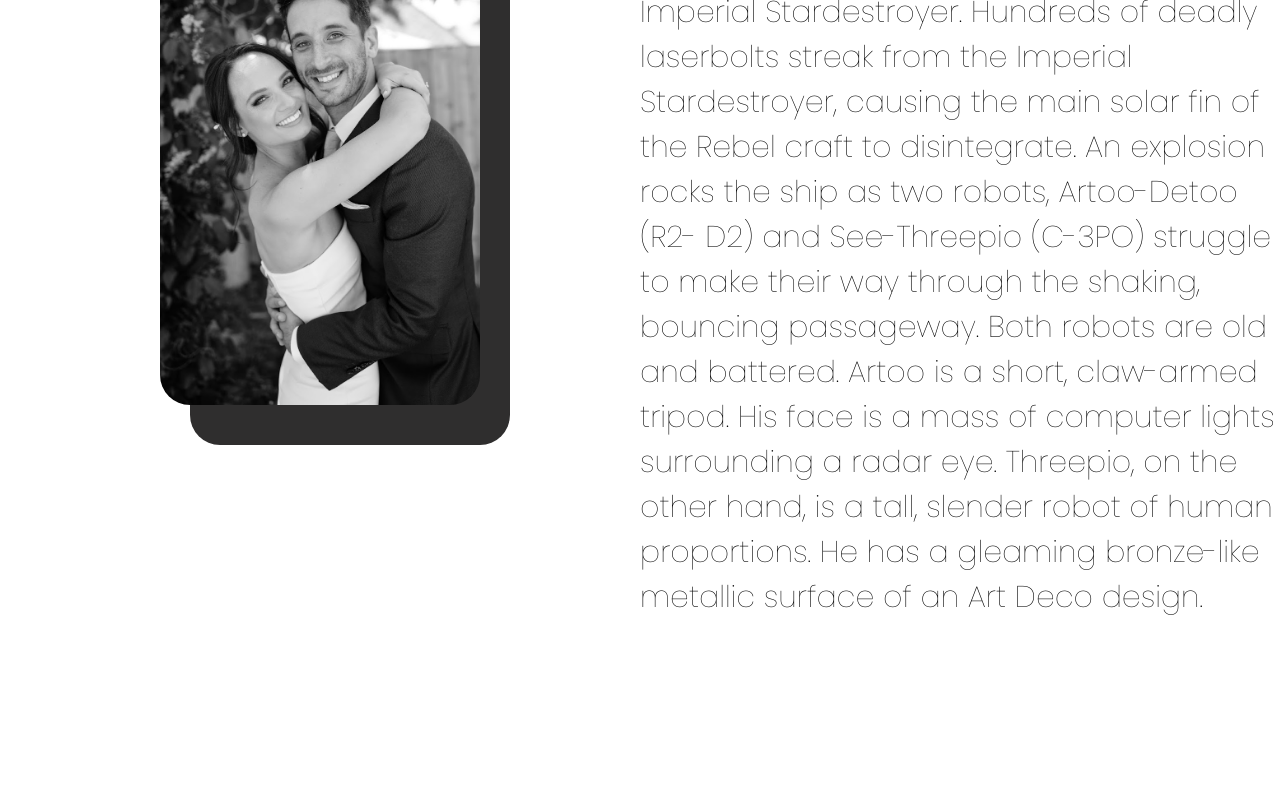
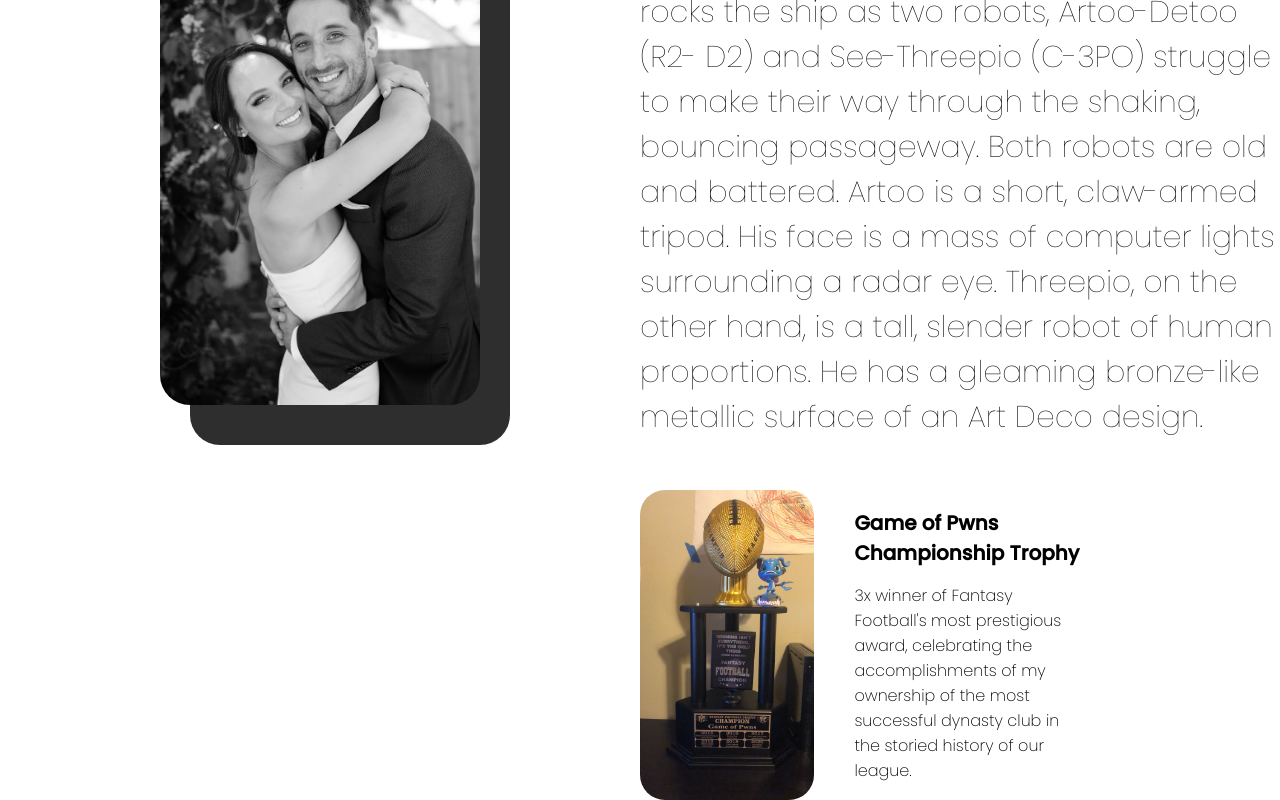
Before and after one commit to Jesse-Stone/Portfolio, a React (Create React App) app: page / in a window 1280 px wide. Shown: the part 1075-1875 px from the top of the page. Before the commit the page ends 1695 px from the top, so only its background shows below. Built offline with nearby package versions, Linux system fonts and the light colour scheme.

Commit message:
finished about section

```diff
--- a/src/components/about/About.css
+++ b/src/components/about/About.css
@@ -45,3 +45,28 @@
     font-weight: 100;
     font-size: 30px
 }
+
+.award-image {
+    height: 310px;
+    width: 310px;
+    border-radius: 25px;
+}
+
+.about-award {
+    margin-top: 50px;
+    display: flex;
+    align-items: center;
+    justify-content: space-between;
+}
+
+.about-award-text {
+    width: 80%;
+    margin-right: 30%;
+    margin-left: 40px;
+    font-weight: 300;
+}
+
+.about-award-title {
+    font-size: 20px;
+    margin-bottom: 15px;
+}
--- a/src/components/about/About.jsx
+++ b/src/components/about/About.jsx
@@ -1,6 +1,6 @@
-import React from 'react'
+import JessePiper from "../../img/JessePiper.png"
+import Trophy from "../../img/Trophy.jpeg"
 import './About.css'
-import JessePiper from "../../img/JessePiper.png"
 
 const About = () => {
   return (
@@ -30,6 +30,17 @@ const About = () => {
                human proportions. He has a gleaming bronze-like metallic
                surface of an Art Deco design.
             </p>
+            <div className="about-award">
+                <img src={Trophy} alt="" className="award-image" />
+                <div className="about-award-text">
+                    <h4 className="about-award-title">Game of Pwns Championship Trophy</h4>
+                        <p className="about-award-description">
+                        3x winner of Fantasy Football's most prestigious award, celebrating
+                        the accomplishments of my ownership of the most successful dynasty
+                        club in the storied history of our league.
+                        </p>
+                </div>
+            </div>
         </div>
     </div>
   )
```
Also changed, not shown: src/components/productList/productList.css (added), src/components/productList/productList.jsx (added), src/img/Trophy.jpeg (added).
